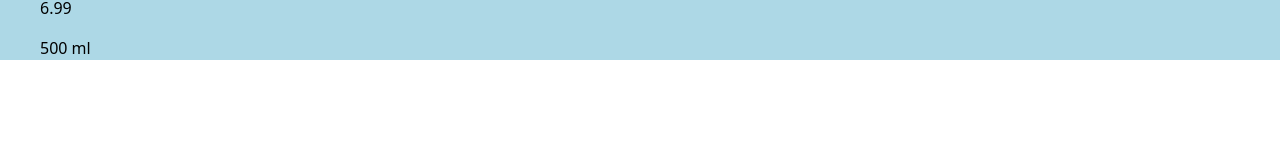
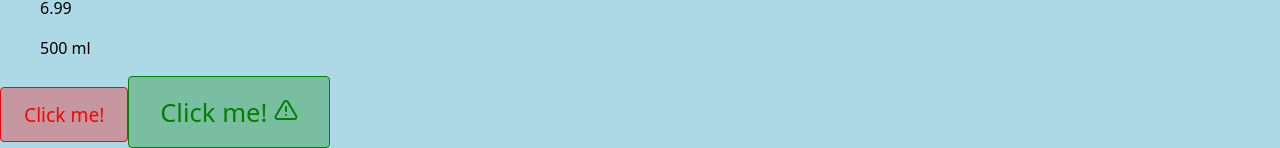
Before and after one commit to z9877969/bc_75, a React (Vite) app: page / in a window 1280 px wide. Shown: the part 5539-5687 px from the top of the page. Before the commit the page ends 5615 px from the top, so only its background shows below. Built offline with nearby package versions, Linux system fonts and the light colour scheme.

Commit message:
adds ui button

```diff
--- a/package.json
+++ b/package.json
@@ -14,7 +14,8 @@
     "modern-normalize": "^3.0.1",
     "react": "^19.1.0",
     "react-dom": "^19.1.0",
-    "react-icons": "^5.5.0"
+    "react-icons": "^5.5.0",
+    "sass": "^1.89.0"
   },
   "devDependencies": {
     "@eslint/js": "^9.25.0",
--- a/src/App.jsx
+++ b/src/App.jsx
@@ -5,6 +5,8 @@ import Section from './components/Section/Section';
 import Profile from './components/Profile/Profile';
 import productsList from './assets/data.json';
 import userProfile from './assets/userProfile.json';
+import Button from './components/Button/Button';
+import { FiAlertTriangle } from 'react-icons/fi';
 
 function App() {
   return (
@@ -29,6 +31,12 @@ function App() {
         <Profile {...userProfile} />
         <Profile {...userProfile} />
         <Products products={productsList} />
+        <Button size="medium" variant="error">
+          Click me!
+        </Button>
+        <Button size="large" variant="success">
+          Click me! <FiAlertTriangle size={24} />
+        </Button>
       </main>
     </div>
   );
```
Also changed, not shown: 1 other file (tests, documents, lock files or other folders).
